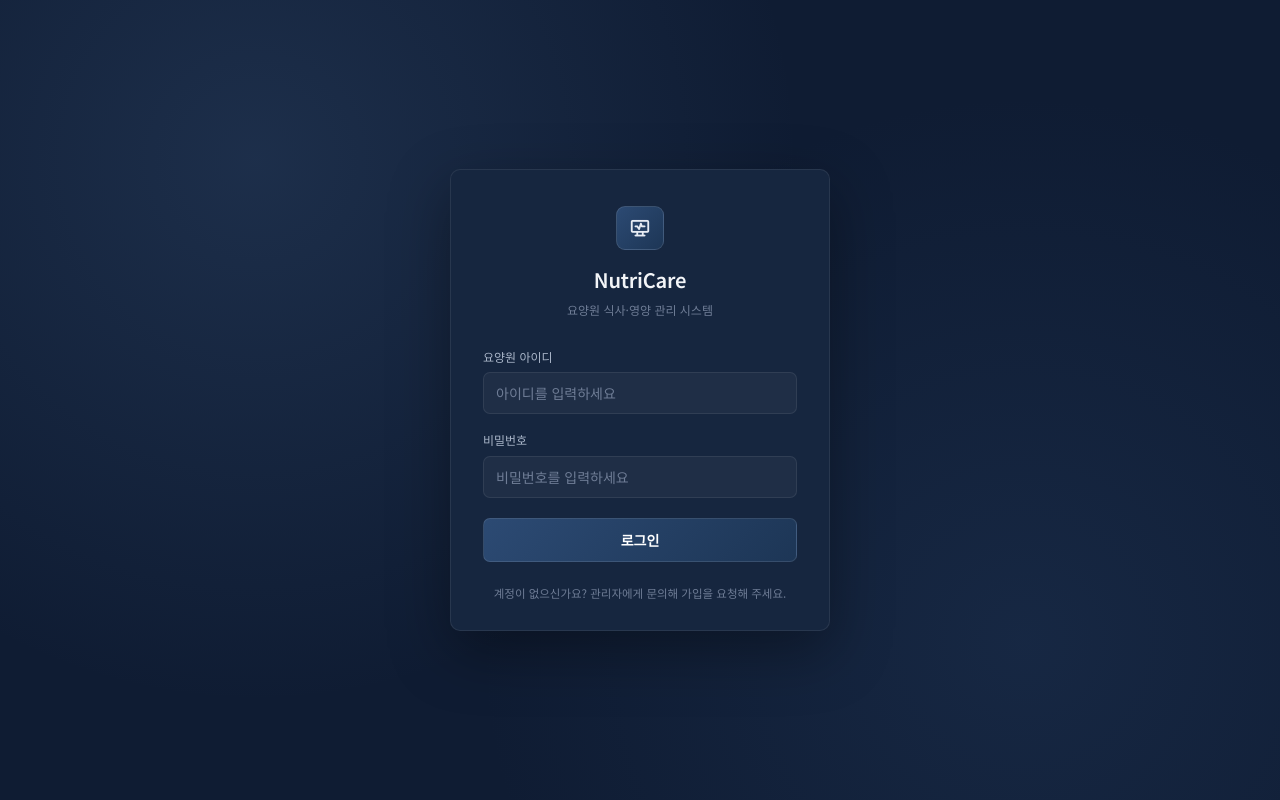
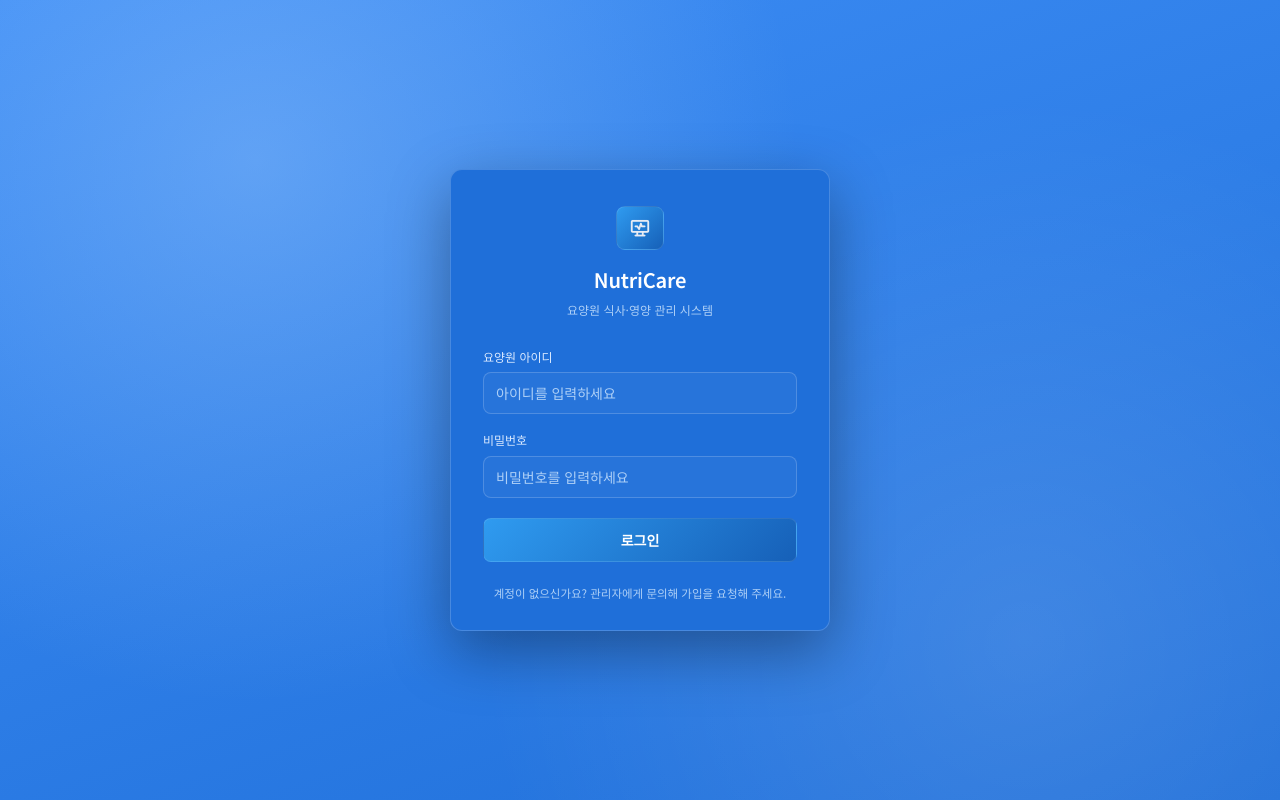
Before and after one commit to hyeridfd/nutricare-frontend, a React (Vite) app: page /login in a window 1280 px wide. Built offline with nearby package versions, Linux system fonts and the light colour scheme; no server answers.

Commit message:
Switch to bright sky-blue/cobalt theme

```diff
--- a/src/dashboard.css
+++ b/src/dashboard.css
@@ -1,37 +1,37 @@
   :root {
-    --bg:        #f4f6f9;
+    --bg:        #eef5fc;
     --bg2:       #ffffff;
-    --bg3:       #eef1f6;
-    --bg4:       #e3e7ef;
-    --border:    rgba(15,23,42,0.08);
-    --border2:   rgba(15,23,42,0.15);
-    --text1:     #0f1c33;
-    --text2:     #3d4a61;
-    --text3:     #7d8aa3;
-    --accent:    #2c4a73;
-    --accent2:   #1d3656;
+    --bg3:       #e4f0fb;
+    --bg4:       #d6e9f9;
+    --border:    rgba(15,76,140,0.10);
+    --border2:   rgba(15,76,140,0.18);
+    --text1:     #0d2c4d;
+    --text2:     #355a82;
+    --text3:     #7295b8;
+    --accent:    #1f7ae0;
+    --accent2:   #1660b8;
     --green:     #16a34a;
     --green-bg:  rgba(22,163,74,0.08);
     --amber:     #b6790a;
     --amber-bg:  rgba(182,121,10,0.08);
-    --red:       #b91c1c;
-    --red-bg:    rgba(185,28,28,0.08);
-    --teal:      #0d7d72;
-    --teal-bg:   rgba(13,125,114,0.08);
-    --purple:    #5b4ea3;
-    --purple-bg: rgba(91,78,163,0.08);
+    --red:       #d33b3b;
+    --red-bg:    rgba(211,59,59,0.08);
+    --teal:      #0d8d8a;
+    --teal-bg:   rgba(13,141,138,0.08);
+    --purple:    #5b6ea3;
+    --purple-bg: rgba(91,110,163,0.08);
 
-    /* 사이드바·로그인 전용 네이비 톤 */
-    --navy-bg:      #0f1c33;
-    --navy-bg2:     #16263f;
-    --navy-border:  rgba(255,255,255,0.08);
-    --navy-text1:   #f3f5f8;
-    --navy-text2:   #aab6c9;
-    --navy-text3:   #6f7d96;
+    /* 사이드바·로그인 전용 블루 톤 (밝고 청량한 하늘색~코발트블루) */
+    --navy-bg:      #2f80ed;
+    --navy-bg2:     #1f6fd9;
+    --navy-border:  rgba(255,255,255,0.18);
+    --navy-text1:   #ffffff;
+    --navy-text2:   #dbeaff;
+    --navy-text3:   #aed0f7;
 
     --sidebar-w: 220px;
-    --radius:    10px;
-    --radius-sm: 7px;
+    --radius:    12px;
+    --radius-sm: 8px;
   }
 
   *, *::before, *::after { box-sizing: border-box; margin: 0; padding: 0; }
@@ -71,7 +71,7 @@
     display: inline-flex;
     align-items: center;
     gap: 8px;
-    background: linear-gradient(135deg, #2c4a73, #1d3656);
+    background: linear-gradient(135deg, #2f9bf0, #1660b8);
     border: 1px solid rgba(255,255,255,0.12);
     border-radius: 9px;
     padding: 6px 10px;
@@ -180,13 +180,13 @@
     margin-bottom: 12px;
     font-size: 17px;
   }
-  .metric-icon.blue   { background: rgba(44,74,115,0.12); color: var(--accent); }
+  .metric-icon.blue   { background: rgba(31,122,224,0.12); color: var(--accent); }
   .metric-icon.green  { background: var(--green-bg);  color: var(--green); }
   .metric-icon.amber  { background: var(--amber-bg);  color: var(--amber); }
   .metric-icon.red    { background: var(--red-bg);    color: var(--red); }
   .metric-label { font-size: 11px; color: var(--text3); margin-bottom: 4px; }
   .metric-val   { font-size: 26px; font-weight: 600; letter-spacing: -0.5px; }
-  .metric-val.blue  { color: #1d3656; }
+  .metric-val.blue  { color: #1660b8; }
   .metric-val.green { color: #15803d; }
   .metric-val.amber { color: #b45309; }
   .metric-val.red   { color: #b91c1c; }
@@ -227,7 +227,7 @@
   .alert-item.danger { background: var(--red-bg);   color: #991b1b; border: 1px solid rgba(220,38,38,0.15); }
   .alert-item.warn   { background: var(--amber-bg); color: #92400e; border: 1px solid rgba(217,119,6,0.15); }
   .alert-item.ok     { background: var(--green-bg); color: #14532d; border: 1px solid rgba(22,163,74,0.15); }
-  .alert-item.info   { background: rgba(44,74,115,0.08); color: #1d3656; border: 1px solid rgba(44,74,115,0.2); }
+  .alert-item.info   { background: rgba(31,122,224,0.08); color: #1660b8; border: 1px solid rgba(31,122,224,0.2); }
 
   /* ─── BADGES ─────────────────────────────── */
   .badge {
@@ -238,7 +238,7 @@
     border-radius: 20px;
     letter-spacing: 0.02em;
   }
-  .badge-blue   { background: rgba(44,74,115,0.12); color: #1d3656; }
+  .badge-blue   { background: rgba(31,122,224,0.12); color: #1660b8; }
   .badge-green  { background: var(--green-bg);  color: #15803d; }
   .badge-amber  { background: var(--amber-bg);  color: #b45309; }
   .badge-red    { background: var(--red-bg);    color: #b91c1c; }
@@ -358,8 +358,8 @@
 
   /* ─── OPTIMIZER PANEL ────────────────────── */
   .optimizer-box {
-    background: linear-gradient(135deg, rgba(44,74,115,0.05), rgba(91,78,163,0.05));
-    border: 1px solid rgba(44,74,115,0.2);
+    background: linear-gradient(135deg, rgba(31,122,224,0.06), rgba(47,128,237,0.06));
+    border: 1px solid rgba(31,122,224,0.2);
     border-radius: var(--radius);
     padding: 20px;
     margin-bottom: 18px;
@@ -420,8 +420,8 @@
   }
   .excel-table { width: 100%; border-collapse: collapse; font-size: 12px; }
   .excel-table th {
-    background: rgba(44,74,115,0.1);
-    color: #1d3656;
+    background: rgba(31,122,224,0.1);
+    color: #1660b8;
     padding: 9px 12px;
     text-align: left;
     font-size: 11px;
@@ -520,9 +520,9 @@
   align-items: center;
   justify-content: center;
   background:
-    radial-gradient(circle at 20% 20%, rgba(91,131,181,0.18), transparent 45%),
-    radial-gradient(circle at 80% 80%, rgba(45,74,115,0.25), transparent 45%),
-    var(--navy-bg);
+    radial-gradient(circle at 20% 20%, rgba(173,212,255,0.35), transparent 45%),
+    radial-gradient(circle at 80% 80%, rgba(255,255,255,0.12), transparent 45%),
+    linear-gradient(160deg, #3d8df5, var(--navy-bg2));
   padding: 24px;
 }
 
@@ -602,7 +602,7 @@
 .login-submit {
   margin-top: 4px;
   padding: 11px;
-  background: linear-gradient(135deg, #2c4a73, #1d3656);
+  background: linear-gradient(135deg, #2f9bf0, #1660b8);
   border: 1px solid rgba(255,255,255,0.1);
   border-radius: var(--radius-sm);
   color: #fff;
```
